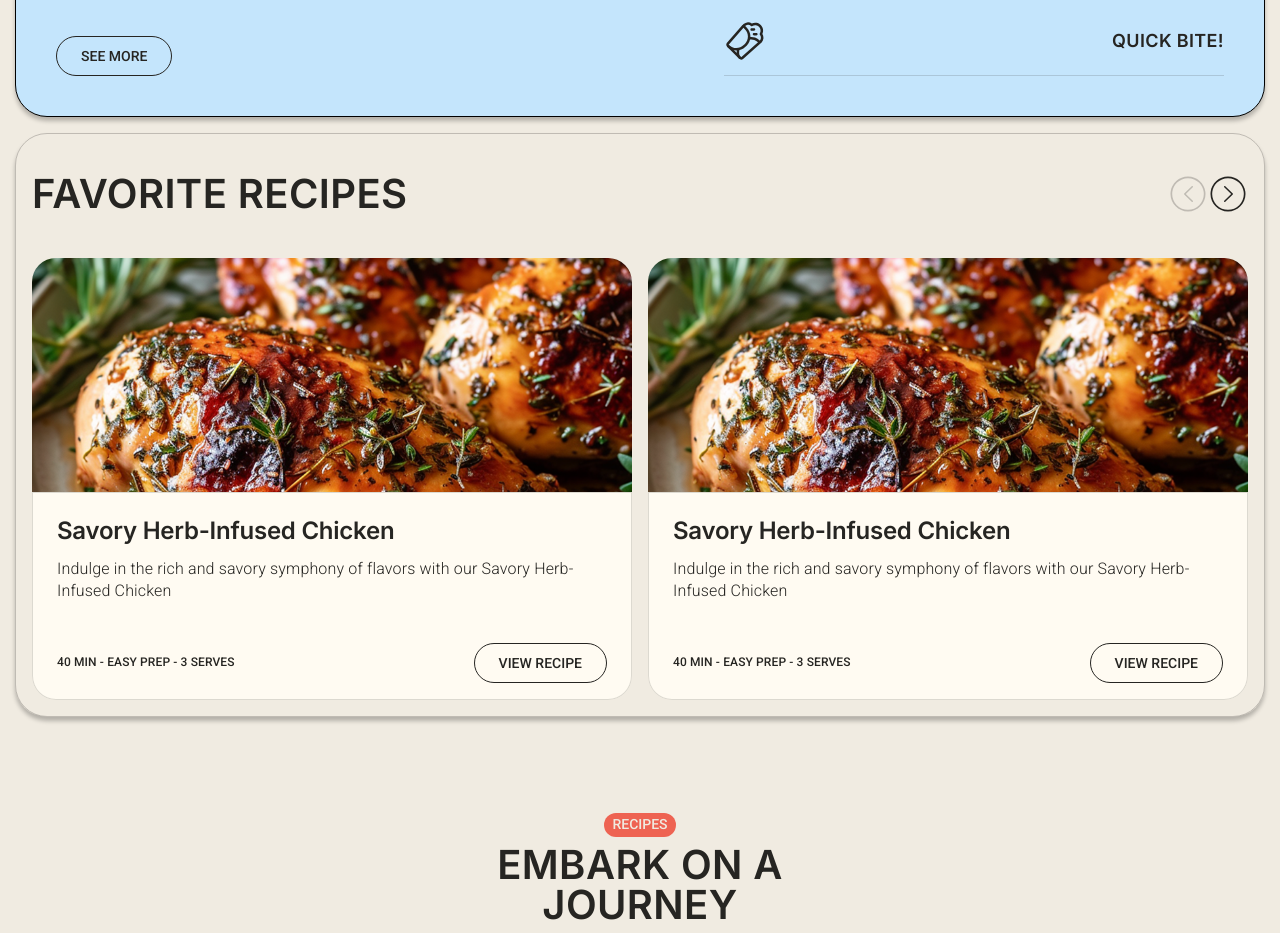
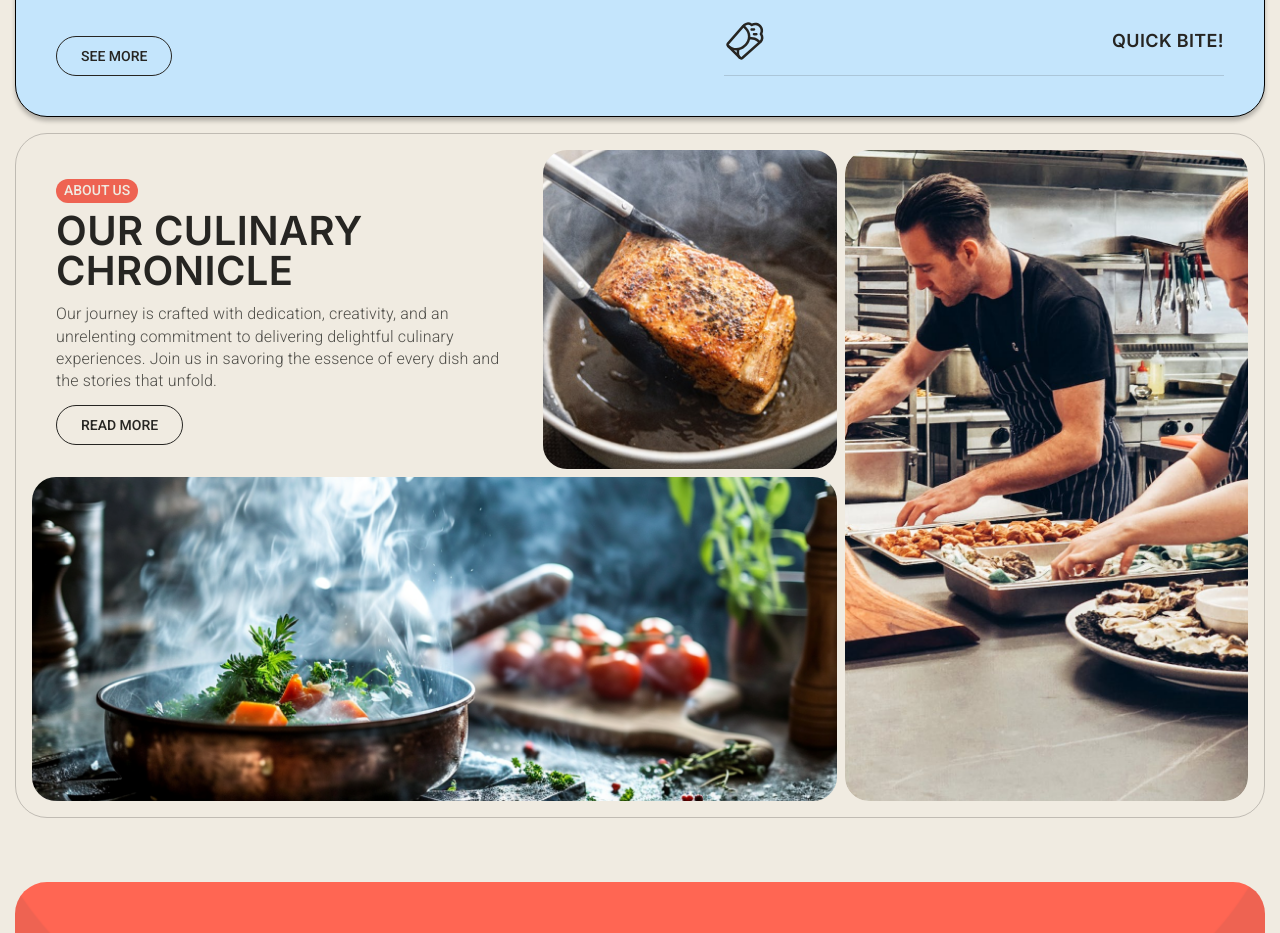
Before and after one commit to ComShep/recipebook, a React (Vite) app: page /#/ in a window 1280 px wide. Shown: the part 1080-2013 px from the top of the page. Built offline with nearby package versions, Linux system fonts and the light colour scheme.

Commit message:
добавлены пропсы для вывода карточек рецептов

```diff
--- a/src/components/RecipeCard/RecipeCard.tsx
+++ b/src/components/RecipeCard/RecipeCard.tsx
@@ -1,20 +1,25 @@
 import { Button } from '../assets/button/Button'
 import styles from './RecipeCard.module.css'
+import type { Recipe } from '../../types/types'
 
-export const RecipeCard = () => {
+type Props = {
+	recipe: Recipe
+}
+
+export const RecipeCard = ({recipe}: Props) => {
 	return (
 		<div className={styles.card}>
 			<div className={styles.image}>
-				<img src="./images/RecipeImage.png" alt="picture"/>
+				<img src={recipe.image} alt="picture"/>
 			</div>
 			<div className={styles.info}>
-				<h3 className={styles.title}>Savory Herb-Infused Chicken</h3>
+				<h3 className={styles.title}>{recipe.title}</h3>
 				<p className={styles.description}>
-					Indulge in the rich and savory symphony of flavors with our Savory Herb-Infused Chicken
+					{recipe.description}
 				</p>
 				<div className={styles.footer}>
 					<div className={styles.attributes}>
-						<span>40 Min</span> - <span>easy prep</span> - <span>3 serves</span>
+						<span>{recipe.cookingTime} Min</span> - <span>{recipe.servings} serves</span>
 					</div>
 					<Button name='view recipe'/>
 				</div>
--- a/src/components/Recipes/Recipes.tsx
+++ b/src/components/Recipes/Recipes.tsx
@@ -1,8 +1,20 @@
+import type { Recipe } from '../../types/types'
 import { Tag } from '../assets/tag/Tag'
 import { RecipeCard } from '../RecipeCard/RecipeCard'
 import styles from './Recipes.module.css'
 
-export const Recipes = () => {
+type Props = {
+	recipes: Array<Recipe> | null
+}
+
+export const Recipes = ({recipes}: Props) => {
+
+	if (recipes === null) {
+		return (
+			<div>рецептов нет</div>
+		)
+	}
+
 	return (
 		<section className={styles.recipesSection}>
 			<div className={styles.header}>
@@ -11,13 +23,9 @@ export const Recipes = () => {
 				<p className={styles.text}>With our diverse collection of recipes we have something to satisfy every palate.</p>
 			</div>
 			<div className={styles.grid}>
-				<RecipeCard/>
-				<RecipeCard/>
-				<RecipeCard/>
-				<RecipeCard/>
-				<RecipeCard/>
-				<RecipeCard/>
-				<RecipeCard/>
+				{recipes.map(recipe => (
+					<RecipeCard recipe={recipe}/>
+				))}
 			</div>
 		</section>
 	)
--- a/src/pages/HomePage/HomePage.tsx
+++ b/src/pages/HomePage/HomePage.tsx
@@ -1,8 +1,8 @@
 import { AboutUs } from "../../components/HomePage/AboutUs/AboutUs"
 import { Banner } from "../../components/HomePage/Banner/Banner"
 import { Explore } from "../../components/HomePage/Explore/Explore"
-import { Recipes } from "../../components/Recipes/Recipes"
-import { Favorite } from "../../components/Slider/Favorite"
+// import { Recipes } from "../../components/Recipes/Recipes"
+// import { Favorite } from "../../components/Slider/Favorite"
 import { Subscribe } from "../../components/Subscribe/Subscribe"
 
 export const HomePage = () => {
@@ -10,8 +10,8 @@ export const HomePage = () => {
 		<>
 			<Banner/>
 			<Explore/>
-			<Favorite/>
-			<Recipes/>
+			{/* <Favorite/> */}
+			{/* <Recipes/> */}
 			<AboutUs/>
 			<Subscribe/>
 		</>
--- a/src/pages/ResipePage/ResipePage.tsx
+++ b/src/pages/ResipePage/ResipePage.tsx
@@ -1,3 +1,4 @@
+import { Recipes } from "../../components/Recipes/Recipes";
 import { useRecipes } from "../../hooks/useRecipes";
 
 
@@ -9,6 +10,6 @@ export const ResipePage = () => {
 	// console.log(isLoading)
 	// console.log('render')
 	return (
-		<div>ResipePage</div>
+		<Recipes recipes={recipes}/>
 	)
 }
--- a/src/types/types.ts
+++ b/src/types/types.ts
@@ -1,4 +1,4 @@
-export type Resipe = {
+export type Recipe = {
 	id: string,
 	category: string,
 	cookingTime: number,
```
